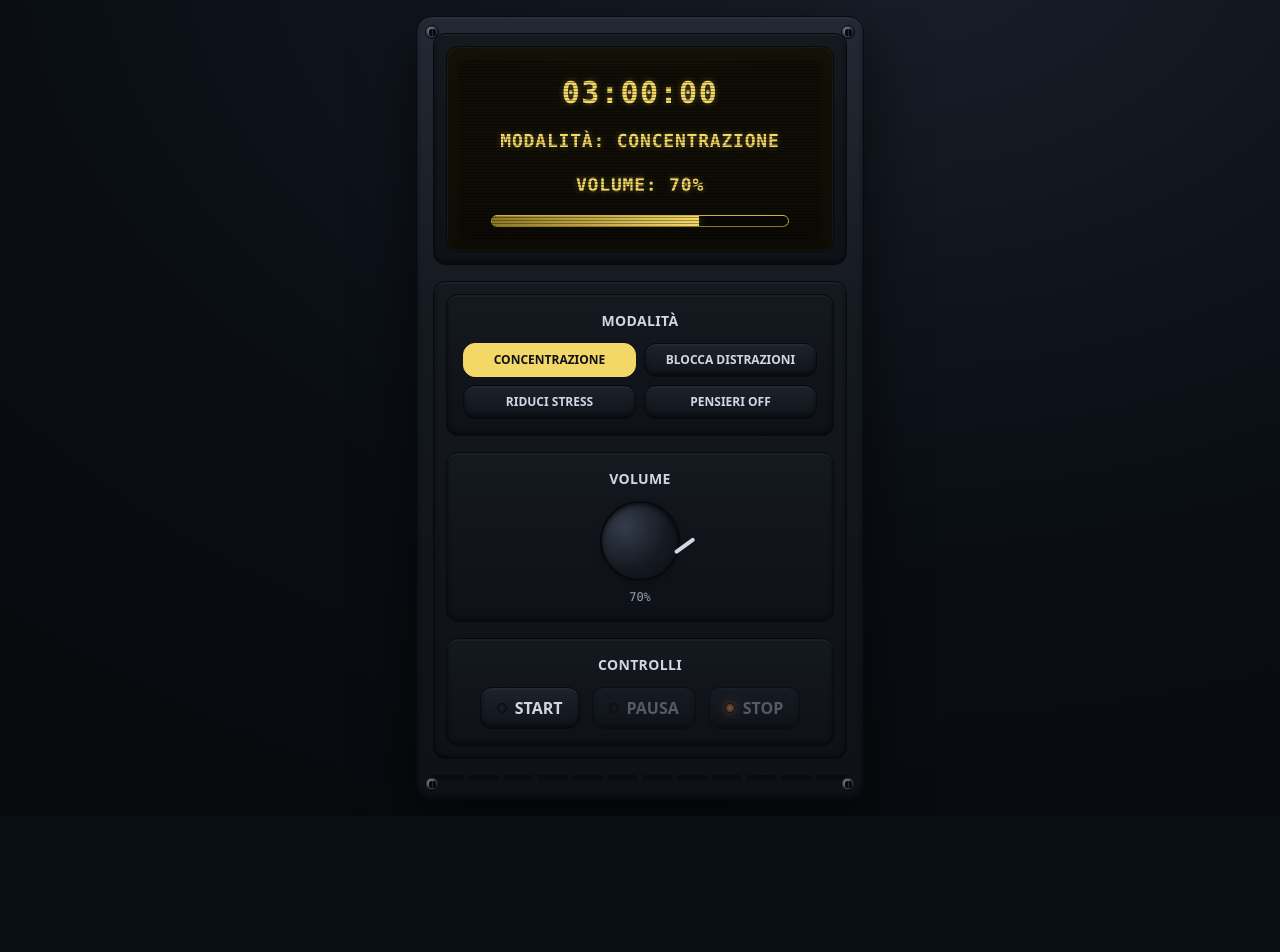
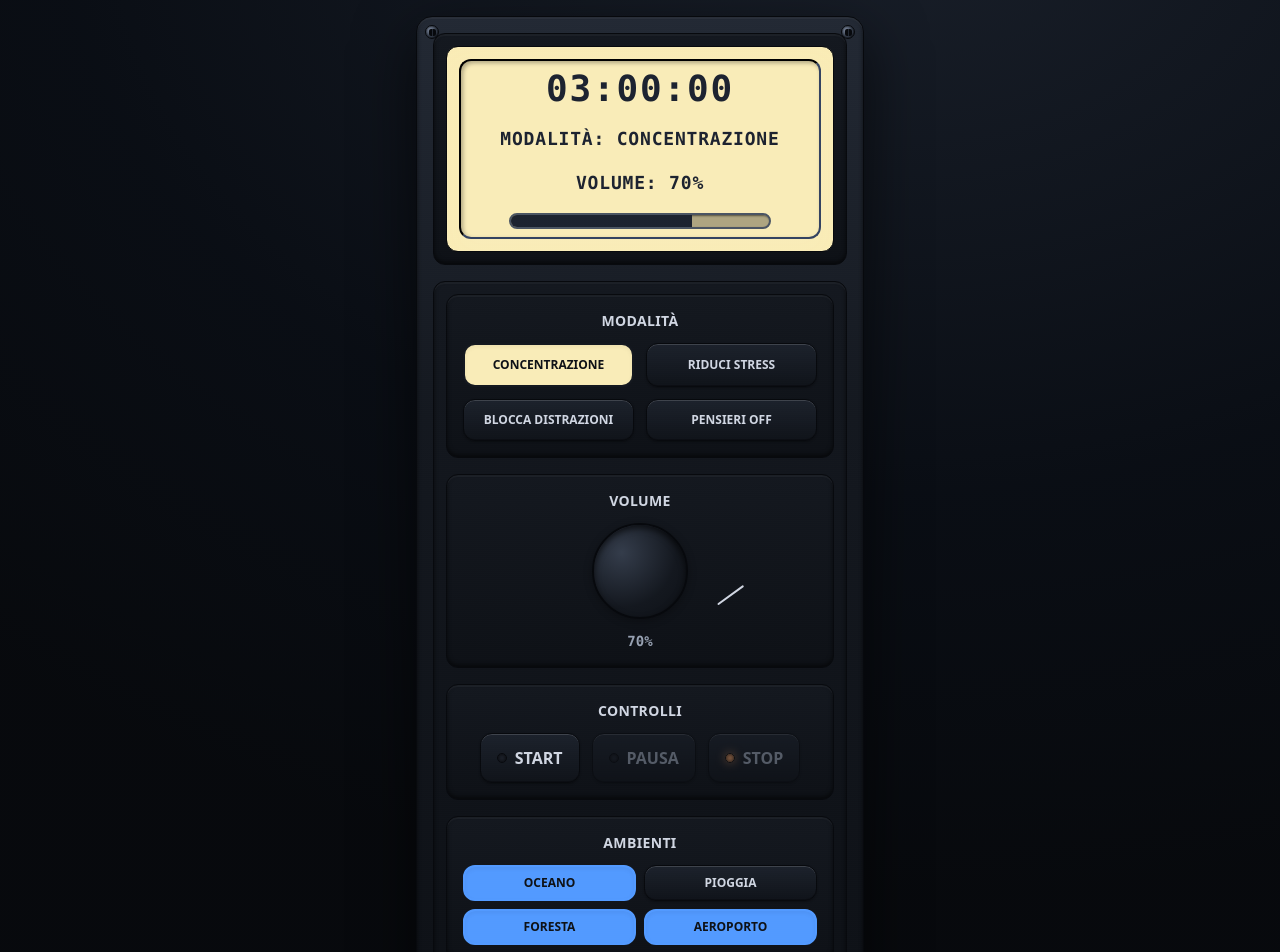
Before and after one commit to giorgiochi/nineties-aether-wave, a React (Vite) app: page / in a window 1280 px wide. Shown: the top 952 px of the page. Before the commit the page ends 816 px from the top, so only its background shows below. Built offline with nearby package versions, Linux system fonts and the light colour scheme.

Commit message:
Aggiungi stile retrò e rumori ambientali

```diff
--- a/src/components/NeuroDeckControls.tsx
+++ b/src/components/NeuroDeckControls.tsx
@@ -6,7 +6,7 @@ interface NeuroDeckControlsProps {
 }
 
 export const NeuroDeckControls: React.FC<NeuroDeckControlsProps> = ({ neuroDeck }) => {
-  const { state, start, pause, stop, applyPreset, updateMasterVolume } = neuroDeck;
+  const { state, start, pause, stop, applyPreset, updateMasterVolume, updateAmbientVolume } = neuroDeck;
 
   return (
     <div className="space-y-4">
@@ -19,43 +19,43 @@ export const NeuroDeckControls: React.FC<NeuroDeckControlsProps> = ({ neuroDeck
         }}
       >
         <h3 className="text-device-text font-semibold text-sm mb-3 tracking-wide text-center">MODALITÀ</h3>
-        <div className="grid grid-cols-2 gap-2">
+        <div className="grid grid-cols-2 gap-3">
           <button
             onClick={() => applyPreset('CONCENTRAZIONE')}
-            className={`px-3 py-2 rounded-lg text-xs font-bold transition-all duration-200 border ${
+            className={`px-3 py-3 rounded-lg text-xs font-bold transition-all duration-200 ${
               state.activeMode === 'CONCENTRAZIONE'
-                ? 'bg-screen-yellow text-graphite-0 border-screen-yellow'
-                : 'device-button text-device-text border-graphite-edge'
+                ? 'bg-screen-yellow text-graphite-0 border-2 border-screen-text shadow-inner'
+                : 'btn-embossed text-device-text'
             }`}
           >
             CONCENTRAZIONE
           </button>
           <button
+            onClick={() => applyPreset('STRESS')}
+            className={`px-3 py-3 rounded-lg text-xs font-bold transition-all duration-200 ${
+              state.activeMode === 'STRESS'
+                ? 'bg-screen-yellow text-graphite-0 border-2 border-screen-text shadow-inner'
+                : 'btn-embossed text-device-text'
+            }`}
+          >
+            RIDUCI STRESS
+          </button>
+          <button
             onClick={() => applyPreset('ADHD')}
-            className={`px-3 py-2 rounded-lg text-xs font-bold transition-all duration-200 border ${
+            className={`px-3 py-3 rounded-lg text-xs font-bold transition-all duration-200 ${
               state.activeMode === 'ADHD'
-                ? 'bg-screen-yellow text-graphite-0 border-screen-yellow'
-                : 'device-button text-device-text border-graphite-edge'
+                ? 'bg-screen-yellow text-graphite-0 border-2 border-screen-text shadow-inner'
+                : 'btn-embossed text-device-text'
             }`}
           >
             BLOCCA DISTRAZIONI
           </button>
           <button
-            onClick={() => applyPreset('STRESS')}
-            className={`px-3 py-2 rounded-lg text-xs font-bold transition-all duration-200 border ${
-              state.activeMode === 'STRESS'
-                ? 'bg-screen-yellow text-graphite-0 border-screen-yellow'
-                : 'device-button text-device-text border-graphite-edge'
-            }`}
-          >
-            RIDUCI STRESS
-          </button>
-          <button
             onClick={() => applyPreset('INTRUSIVE_OFF')}
-            className={`px-3 py-2 rounded-lg text-xs font-bold transition-all duration-200 border ${
+            className={`px-3 py-3 rounded-lg text-xs font-bold transition-all duration-200 ${
               state.activeMode === 'INTRUSIVE_OFF'
-                ? 'bg-screen-yellow text-graphite-0 border-screen-yellow'
-                : 'device-button text-device-text border-graphite-edge'
+                ? 'bg-screen-yellow text-graphite-0 border-2 border-screen-text shadow-inner'
+                : 'btn-embossed text-device-text'
             }`}
           >
             PENSIERI OFF
@@ -63,7 +63,7 @@ export const NeuroDeckControls: React.FC<NeuroDeckControlsProps> = ({ neuroDeck
         </div>
       </div>
 
-      {/* Volume Knob */}
+      {/* Volume Knob - Realistic Potentiometer */}
       <div
         className="p-4 rounded-xl border border-graphite-edge"
         style={{
@@ -72,17 +72,14 @@ export const NeuroDeckControls: React.FC<NeuroDeckControlsProps> = ({ neuroDeck
         }}
       >
         <h3 className="text-device-text font-semibold text-sm mb-3 tracking-wide text-center">VOLUME</h3>
-        <div className="flex flex-col items-center space-y-2">
+        <div className="flex flex-col items-center space-y-3">
           <div
-            className="relative w-20 h-20 rounded-full border-2 border-graphite-edge cursor-pointer"
+            className="relative w-24 h-24 rounded-full border-2 border-graphite-edge cursor-pointer"
             style={{
               background: `
-                radial-gradient(circle at 30% 30%, hsl(var(--graphite-3)), hsl(var(--graphite-1)) 60%, hsl(var(--graphite-0))),
-                conic-gradient(from ${state.masterVolume * 270 + 135}deg,
-                  hsl(var(--screen-yellow)) 0deg 3deg,
-                  transparent 3deg)
+                radial-gradient(circle at 30% 30%, hsl(var(--graphite-3)), hsl(var(--graphite-1)) 60%, hsl(var(--graphite-0)))
               `,
-              boxShadow: 'inset 0 2px 4px rgba(0,0,0,0.6), 0 2px 8px rgba(0,0,0,0.3)'
+              boxShadow: 'inset 0 3px 6px rgba(0,0,0,0.6), 0 2px 8px rgba(0,0,0,0.3)'
             }}
           >
             <input
@@ -95,15 +92,16 @@ export const NeuroDeckControls: React.FC<NeuroDeckControlsProps> = ({ neuroDeck
               className="absolute inset-0 w-full h-full opacity-0 cursor-pointer"
               aria-label="Volume Master"
             />
+            {/* Reference line inside the knob */}
             <div
-              className="absolute w-1 h-6 bg-device-text rounded-full top-2 left-1/2"
+              className="absolute w-0.5 h-8 bg-device-text rounded-full top-2 left-1/2"
               style={{
                 transform: `translateX(-50%) rotate(${(state.masterVolume - 0.5) * 270}deg)`,
-                transformOrigin: '50% 280%'
+                transformOrigin: '50% 400%'
               }}
             />
           </div>
-          <div className="text-xs text-device-muted font-mono">
+          <div className="text-sm text-device-muted font-mono font-bold">
             {Math.round(state.masterVolume * 100)}%
           </div>
         </div>
@@ -122,10 +120,10 @@ export const NeuroDeckControls: React.FC<NeuroDeckControlsProps> = ({ neuroDeck
           <button
             onClick={start}
             disabled={state.isPlaying}
-            className={`flex items-center gap-2 px-4 py-2 rounded-lg font-bold transition-all duration-200 border ${
+            className={`flex items-center gap-2 px-4 py-3 rounded-lg font-bold transition-all duration-200 ${
               state.isPlaying
-                ? 'bg-device-ok text-graphite-0 border-device-ok cursor-default'
-                : 'device-button text-device-text border-graphite-edge active:scale-95'
+                ? 'bg-device-ok text-graphite-0 border-2 border-device-ok cursor-default shadow-inner'
+                : 'btn-embossed text-device-text'
             }`}
           >
             <span className={`device-led ${state.isPlaying ? 'active green' : ''}`} />
@@ -134,12 +132,12 @@ export const NeuroDeckControls: React.FC<NeuroDeckControlsProps> = ({ neuroDeck
           <button
             onClick={pause}
             disabled={!state.isPlaying || state.isPaused}
-            className={`flex items-center gap-2 px-4 py-2 rounded-lg font-bold transition-all duration-200 border ${
+            className={`flex items-center gap-2 px-4 py-3 rounded-lg font-bold transition-all duration-200 ${
               state.isPaused
-                ? 'bg-device-warn text-graphite-0 border-device-warn cursor-default'
+                ? 'bg-device-warn text-graphite-0 border-2 border-device-warn cursor-default shadow-inner'
                 : state.isPlaying
-                ? 'device-button text-device-text border-graphite-edge active:scale-95'
-                : 'device-button text-device-muted border-graphite-edge cursor-not-allowed opacity-50'
+                ? 'btn-embossed text-device-text'
+                : 'btn-embossed text-device-muted opacity-50 cursor-not-allowed'
             }`}
           >
             <span className={`device-led ${state.isPaused ? 'active orange' : ''}`} />
@@ -148,10 +146,10 @@ export const NeuroDeckControls: React.FC<NeuroDeckControlsProps> = ({ neuroDeck
           <button
             onClick={stop}
             disabled={!state.isPlaying && !state.isPaused}
-            className={`flex items-center gap-2 px-4 py-2 rounded-lg font-bold transition-all duration-200 border ${
+            className={`flex items-center gap-2 px-4 py-3 rounded-lg font-bold transition-all duration-200 ${
               !state.isPlaying && !state.isPaused
-                ? 'device-button text-device-muted border-graphite-edge cursor-not-allowed opacity-50'
-                : 'device-button text-device-text border-graphite-edge active:scale-95'
+                ? 'btn-embossed text-device-muted opacity-50 cursor-not-allowed'
+                : 'btn-embossed text-device-text'
             }`}
           >
             <span className={`device-led ${!state.isPlaying && !state.isPaused ? 'active orange' : ''}`} />
@@ -159,6 +157,59 @@ export const NeuroDeckControls: React.FC<NeuroDeckControlsProps> = ({ neuroDeck
           </button>
         </div>
       </div>
+
+      {/* Ambient Sounds */}
+      <div
+        className="p-4 rounded-xl border border-graphite-edge"
+        style={{
+          background: 'var(--gradient-panel)',
+          boxShadow: 'var(--shadow-inset)'
+        }}
+      >
+        <h3 className="text-device-text font-semibold text-sm mb-3 tracking-wide text-center">AMBIENTI</h3>
+        <div className="grid grid-cols-2 gap-2">
+          <button
+            onClick={() => updateAmbientVolume('ocean', state.oceanVolume > 0 ? 0 : 0.15)}
+            className={`px-3 py-2 rounded-lg text-xs font-bold transition-all duration-200 ${
+              state.oceanVolume > 0
+                ? 'bg-device-accent text-graphite-0 border-2 border-device-accent shadow-inner'
+                : 'btn-embossed text-device-text'
+            }`}
+          >
+            OCEANO
+          </button>
+          <button
+            onClick={() => updateAmbientVolume('rain', state.rainVolume > 0 ? 0 : 0.12)}
+            className={`px-3 py-2 rounded-lg text-xs font-bold transition-all duration-200 ${
+              state.rainVolume > 0
+                ? 'bg-device-accent text-graphite-0 border-2 border-device-accent shadow-inner'
+                : 'btn-embossed text-device-text'
+            }`}
+          >
+            PIOGGIA
+          </button>
+          <button
+            onClick={() => updateAmbientVolume('pink', state.pinkVolume > 0 ? 0 : 0.08)}
+            className={`px-3 py-2 rounded-lg text-xs font-bold transition-all duration-200 ${
+              state.pinkVolume > 0
+                ? 'bg-device-accent text-graphite-0 border-2 border-device-accent shadow-inner'
+                : 'btn-embossed text-device-text'
+            }`}
+          >
+            FORESTA
+          </button>
+          <button
+            onClick={() => updateAmbientVolume('brown', state.brownVolume > 0 ? 0 : 0.06)}
+            className={`px-3 py-2 rounded-lg text-xs font-bold transition-all duration-200 ${
+              state.brownVolume > 0
+                ? 'bg-device-accent text-graphite-0 border-2 border-device-accent shadow-inner'
+                : 'btn-embossed text-device-text'
+            }`}
+          >
+            AEROPORTO
+          </button>
+        </div>
+      </div>
     </div>
   );
 };
--- a/src/components/NeuroDeckDisplay.tsx
+++ b/src/components/NeuroDeckDisplay.tsx
@@ -60,54 +60,53 @@ export const NeuroDeckDisplay: React.FC<NeuroDeckDisplayProps> = ({ neuroDeck })
       }}
     >
       <div
-        className="relative p-4 rounded-lg overflow-hidden tft-scanlines"
+        className="relative p-4 rounded-lg overflow-hidden"
         style={{
           height: '180px',
-          background: `
-            radial-gradient(600px 140px at 50% -40%, hsla(48, 87%, 68%, 0.15), transparent 60%),
-            var(--gradient-screen)
-          `
+          background: 'hsl(var(--screen-bg))',
+          border: '2px inset hsl(var(--graphite-edge))',
+          boxShadow: 'inset 2px 2px 4px rgba(0,0,0,0.3)'
         }}
         aria-live="polite"
       >
-        <div className="text-tft space-y-4 text-center">
+        <div className="text-tft space-y-4 text-center h-full flex flex-col justify-center">
           {/* Timer - Large Display */}
-          <div className="text-3xl font-bold tracking-wider">
+          <div className="text-4xl font-bold tracking-wider" style={{
+            textShadow: '1px 1px 0 rgba(0,0,0,0.3), inset 0 0 2px rgba(0,0,0,0.2)'
+          }}>
             {state.timeLeft > 0 ? formatTime(state.timeLeft) : formatTime(state.duration * 3600)}
           </div>
 
           {/* Active Mode */}
-          <div className="text-lg">
-            MODALITÀ: <span className="font-bold">{getModeName(state.activeMode)}</span>
+          <div className="text-lg font-bold">
+            MODALITÀ: {getModeName(state.activeMode)}
           </div>
 
           {/* Volume Level */}
-          <div className="text-lg">
-            VOLUME: <span className="font-bold">{Math.round(state.masterVolume * 100)}%</span>
+          <div className="text-lg font-bold">
+            VOLUME: {Math.round(state.masterVolume * 100)}%
           </div>
 
           {/* VU Meter */}
           <div className="mt-4">
             <div
-              className="h-3 border border-screen-dim rounded-lg overflow-hidden mx-4"
+              className="h-4 border-2 border-gray-600 rounded-lg overflow-hidden mx-8"
               style={{
-                background: 'rgba(0,0,0,0.3)'
+                background: 'rgba(0,0,0,0.3)',
+                boxShadow: 'inset 1px 1px 2px rgba(0,0,0,0.5)'
               }}
             >
               <div
                 className="h-full transition-all duration-300 ease-out"
                 style={{
                   width: `${vuLevel}%`,
-                  background: 'linear-gradient(90deg, hsl(48, 60%, 35%), hsl(var(--screen-yellow)))',
-                  boxShadow: '0 0 8px hsla(48, 87%, 68%, 0.35)'
+                  background: `linear-gradient(90deg,
+                    hsl(var(--screen-text)) 0%,
+                    hsl(var(--screen-text)) 100%
+                  )`
                 }}
               />
             </div>
-          </div>
-
-          {/* Warning text */}
-          <div className="text-xs text-tft-dim mt-3">
-            Usa cuffie per il binaurale
           </div>
         </div>
       </div>
--- a/src/index.css
+++ b/src/index.css
@@ -15,11 +15,12 @@
     --graphite-metal: 218 16% 31%;
     --graphite-highlight: 218 14% 54%;
 
-    /* TFT Display colors */
-    --screen-bg: 48 46% 4%;
-    --screen-yellow: 48 87% 68%;
-    --screen-dim: 48 64% 52%;
-    --screen-glow: 48 87% 68%;
+    /* TFT Display colors - 90s LCD yellow with dark gray text */
+    --screen-bg: 48 85% 85%;
+    --screen-yellow: 48 85% 85%;
+    --screen-text: 220 25% 15%;
+    --screen-dim: 220 20% 25%;
+    --screen-glow: 48 85% 85%;
 
     /* Device accent colors */
     --device-accent: 215 100% 66%;
@@ -54,7 +55,10 @@
     --gradient-device: linear-gradient(180deg, hsl(var(--graphite-2)), hsl(var(--graphite-1)) 40%, hsl(var(--graphite-0)));
     --gradient-panel: linear-gradient(180deg, hsl(var(--graphite-1)), hsl(var(--graphite-0)));
     --gradient-button: linear-gradient(180deg, hsl(218 22% 14%), hsl(218 24% 8%));
-    --gradient-screen: linear-gradient(180deg, hsl(48 50% 4%), hsl(48 46% 4%) 60%, hsl(48 42% 3%));
+    --gradient-screen: linear-gradient(180deg, hsl(var(--screen-yellow)), hsl(var(--screen-bg)));
+
+    /* Button relief effect */
+    --shadow-button: inset 0 1px 0 rgba(255,255,255,0.15), inset 0 -1px 0 rgba(0,0,0,0.25), 0 1px 2px rgba(0,0,0,0.3);
 
     /* Device shadows */
     --shadow-device: 0 20px 60px rgba(0,0,0,0.6);
@@ -165,15 +169,33 @@
 
 @layer utilities {
   .text-tft {
-    color: hsl(var(--screen-yellow));
-    text-shadow: 0 0 6px hsla(48, 87%, 68%, 0.35);
+    color: hsl(var(--screen-text));
+    text-shadow: 0 1px 0 rgba(0,0,0,0.3), inset 0 -1px 0 rgba(0,0,0,0.15);
     font-family: ui-monospace, "SF Mono", "Monaco", "Inconsolata", "Roboto Mono", "Courier New", monospace;
     font-weight: 700;
     letter-spacing: 0.05em;
+    text-rendering: optimizeLegibility;
   }
 
   .text-tft-dim {
     color: hsl(var(--screen-dim));
+  }
+
+  /* Embossed button style */
+  .btn-embossed {
+    background: var(--gradient-button);
+    border: 1px solid hsl(var(--graphite-edge));
+    box-shadow: var(--shadow-button);
+    transition: var(--transition-smooth);
+  }
+
+  .btn-embossed:hover {
+    filter: brightness(1.1);
+  }
+
+  .btn-embossed:active {
+    box-shadow: inset 0 1px 0 rgba(0,0,0,0.25), inset 0 -1px 0 rgba(255,255,255,0.15), 0 0 2px rgba(0,0,0,0.3);
+    transform: translateY(1px);
   }
 }
 
```
